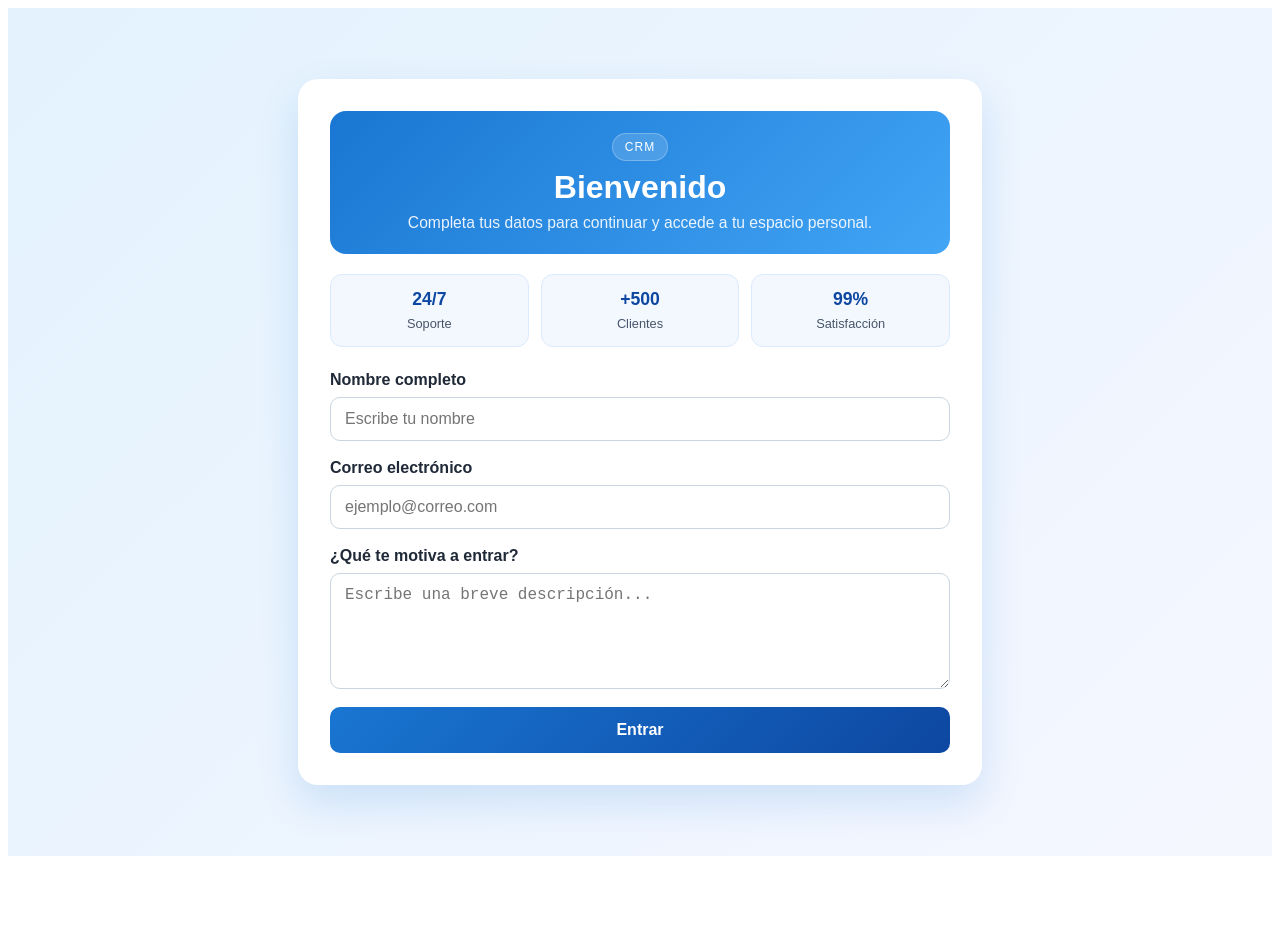
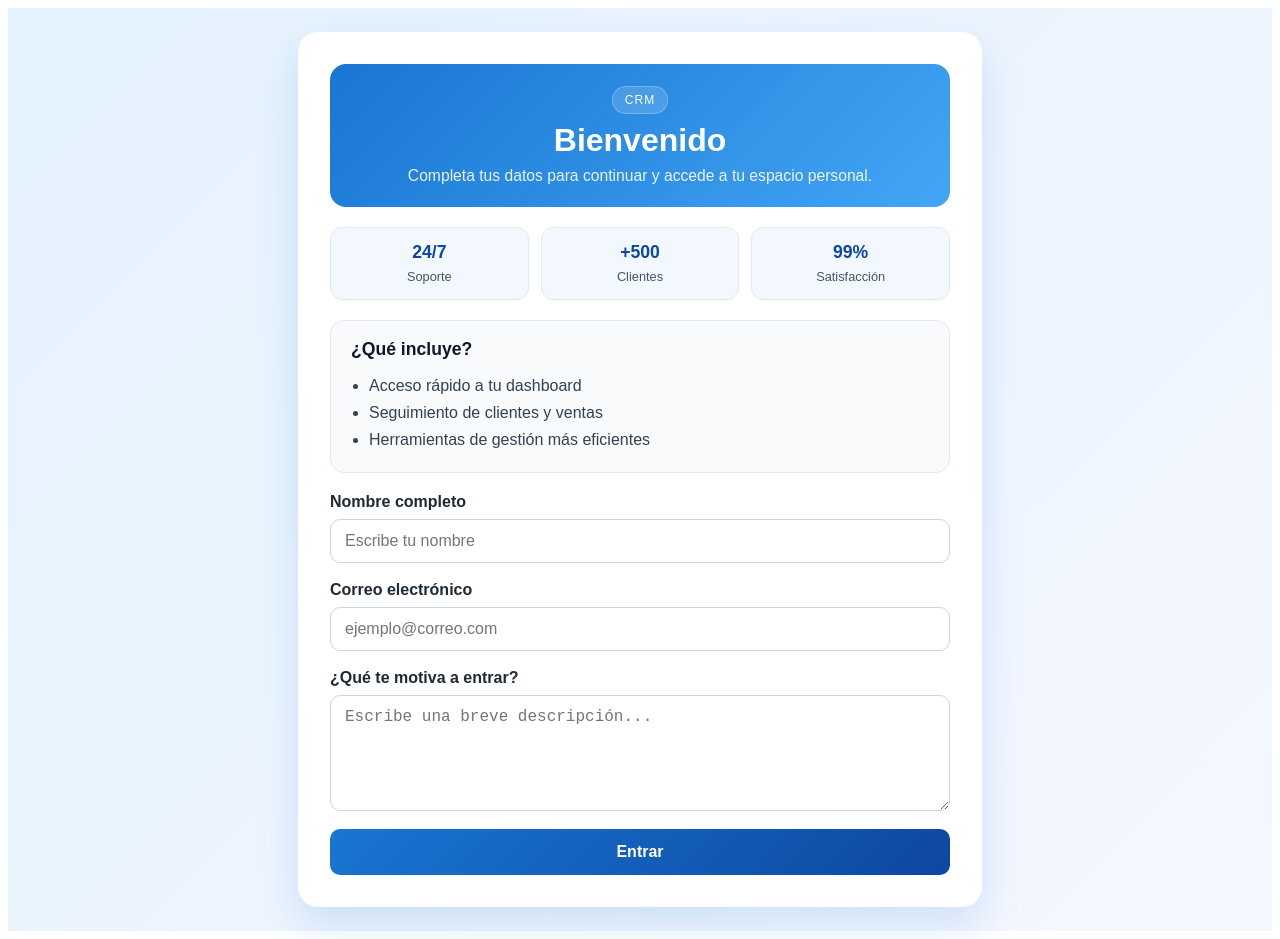
Before and after one commit to sebasmedina267/Sebastian, an Angular app: page / in a window 1280 px wide. Before the commit the page ends 864 px from the top, so only its background shows below. Built offline with nearby package versions, Linux system fonts and the light colour scheme.

Commit message:
Agregados varios

```diff
--- a/src/app/bienvenida/bienvenida.css
+++ b/src/app/bienvenida/bienvenida.css
@@ -56,7 +56,7 @@ h1 {
   display: grid;
   grid-template-columns: repeat(3, minmax(0, 1fr));
   gap: 12px;
-  margin-bottom: 24px;
+  margin-bottom: 20px;
 }
 
 .stat-item {
@@ -77,6 +77,27 @@ h1 {
 .stat-item span {
   color: #475569;
   font-size: 0.8rem;
+}
+
+.benefits-box {
+  background: #f8fafc;
+  border: 1px solid #e2e8f0;
+  border-radius: 14px;
+  padding: 18px 20px;
+  margin-bottom: 20px;
+}
+
+.benefits-box h2 {
+  margin: 0 0 12px;
+  font-size: 1.1rem;
+  color: #0f172a;
+}
+
+.benefits-box ul {
+  margin: 0;
+  padding-left: 18px;
+  color: #334155;
+  line-height: 1.7;
 }
 
 form {
--- a/src/app/bienvenida/bienvenida.html
+++ b/src/app/bienvenida/bienvenida.html
@@ -19,6 +19,15 @@
         <strong>99%</strong>
         <span>Satisfacción</span>
       </div>
+    </div>
+
+    <div class="benefits-box">
+      <h2>¿Qué incluye?</h2>
+      <ul>
+        <li>Acceso rápido a tu dashboard</li>
+        <li>Seguimiento de clientes y ventas</li>
+        <li>Herramientas de gestión más eficientes</li>
+      </ul>
     </div>
 
     <form (ngSubmit)="onSubmit()">
```
